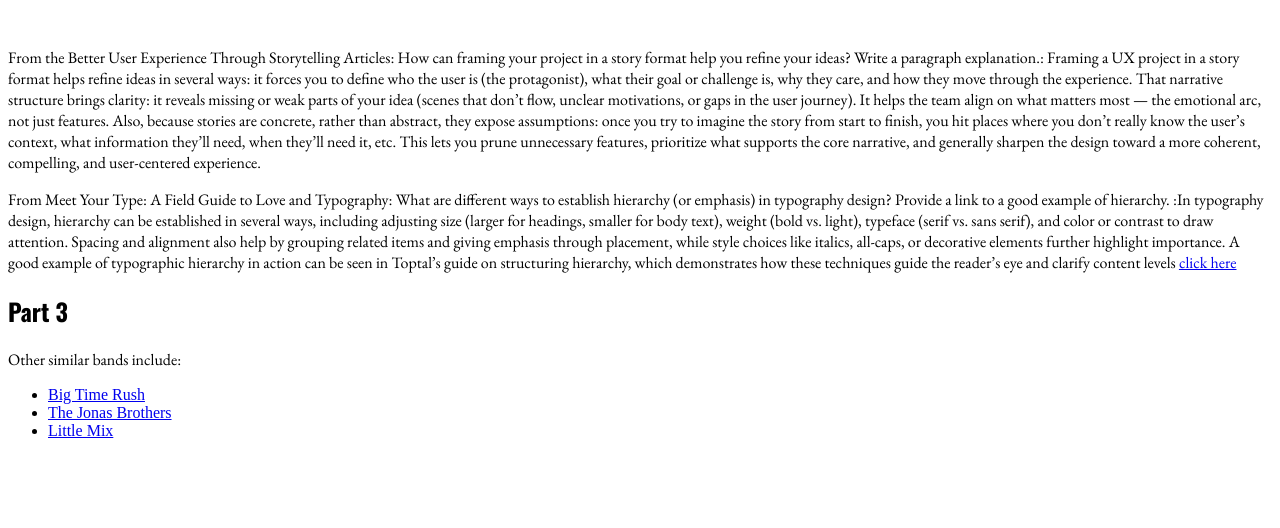
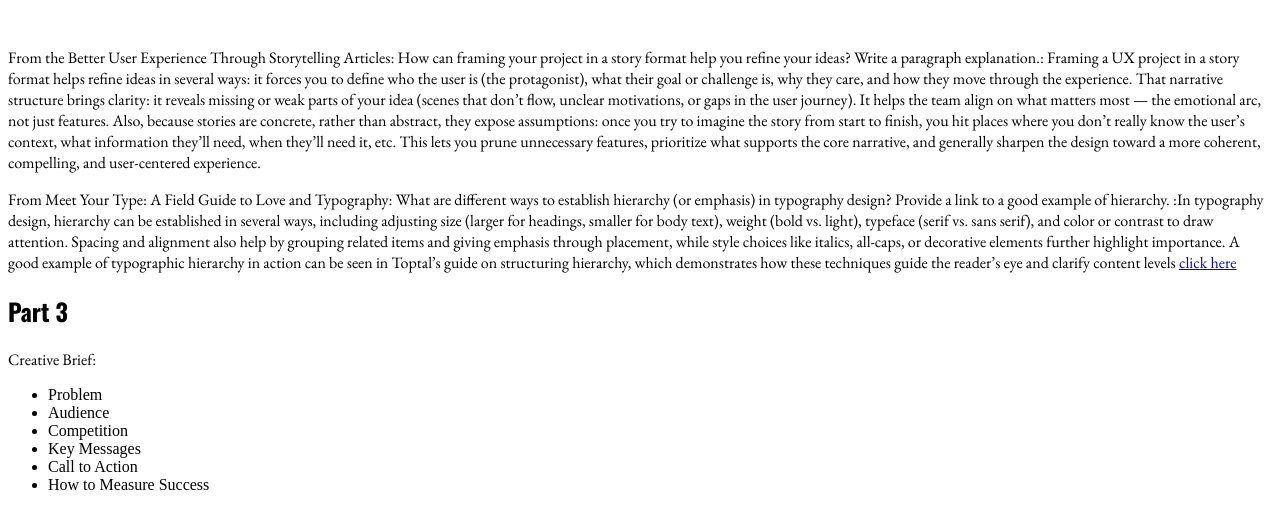
Before and after one commit to ashfourmaya/Internet-Studio-Maya-Ashfour, a plain HTML site: page asg3/index.html in a window 1280 px wide. Shown: the part 114-642 px from the top of the page. Drawn offline with nearby package versions, Linux system fonts and the light colour scheme.

Commit message:
Updated part 3

```diff
--- a/asg3/index.html
+++ b/asg3/index.html
@@ -20,11 +20,14 @@
 	</p>
 	<p> From Meet Your Type: A Field Guide to Love and Typography: What are different ways to establish hierarchy (or emphasis) in typography design? Provide a link to a good example of hierarchy. :In typography design, hierarchy can be established in several ways, including adjusting size (larger for headings, smaller for body text), weight (bold vs. light), typeface (serif vs. sans serif), and color or contrast to draw attention. Spacing and alignment also help by grouping related items and giving emphasis through placement, while style choices like italics, all-caps, or decorative elements further highlight importance. A good example of typographic hierarchy in action can be seen in Toptal’s guide on structuring hierarchy, which demonstrates how these techniques guide the reader’s eye and clarify content levels  <a href="https://www.toptal.com/designers/typography/typographic-hierarchy?utm_source=chatgpt.com">click here</a> </p>
 	<h2>Part 3</h2>
-	<p> Other similar bands include: </p>
+	<p> Creative Brief: </p>
 <ul>
-	<li> <a href="https://bigtimerushofficial.com">Big Time Rush</a>
-	<li> <a href="https://jonasbrothers.com">The Jonas Brothers</a>
-	<li> <a href="https://www.little-mix.com">Little Mix</a>
+	<li> Problem
+<li>Audience </li>
+<li>Competition</li>
+<li>Key Messages</li>
+<li>Call to Action</li>
+<li>How to Measure Success</li>
 
 </body>
 </html>
```
